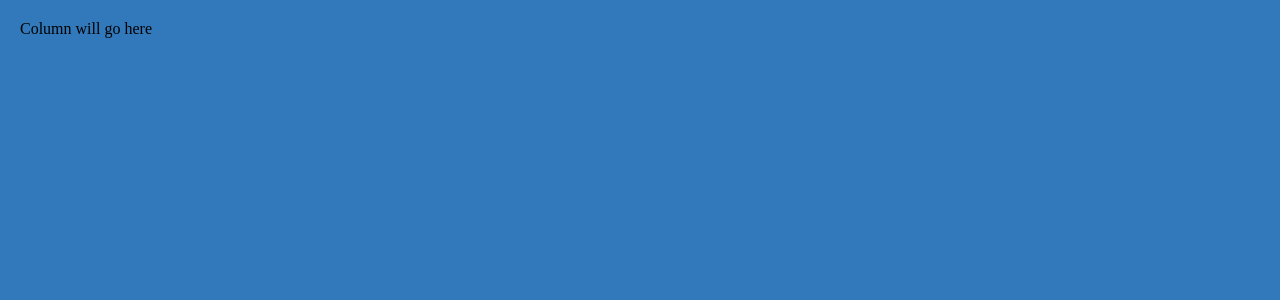
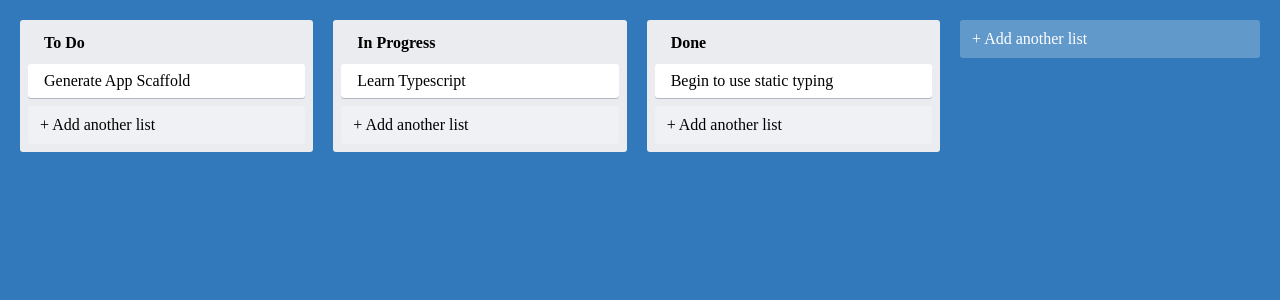
Before and after one commit to danzelito/trello-clone, a React (Create React App) app: page / in a window 1280 px wide. Shown: the top 300 px of the page. Built offline with nearby package versions, Linux system fonts and the light colour scheme.

Commit message:
Working with Components

```diff
--- a/src/App.tsx
+++ b/src/App.tsx
@@ -1,7 +1,31 @@
+import React from 'react';
 import {AppContainer} from './styles';
+import {Column} from './components/Column';
+import {Card} from './components/Card';
+import {AddNewItem} from './components/AddNewItem';
 
-function App() {
-  return <AppContainer>Column will go here</AppContainer>;
-}
+type AppProps = {
+  children?: React.ReactNode;
+};
+
+const App: React.FC<AppProps> = (props) => {
+  return (
+    <AppContainer>
+      <Column text="To Do">
+        <Card text="Generate App Scaffold" />
+      </Column>{' '}
+      <Column text="In Progress">
+        <Card text="Learn Typescript" />
+      </Column>{' '}
+      <Column text="Done">
+        <Card text="Begin to use static typing" />
+      </Column>
+      <AddNewItem
+        toggleButtonText="+ Add another list"
+        onAdd={console.log}
+      />
+    </AppContainer>
+  );
+};
 
 export {App};
--- /dev/null
+++ b/src/components/AddNewItem.tsx
@@ -0,0 +1,35 @@
+import React, {useState} from 'react';
+import {AddItemButton} from '../styles';
+import {NewItemForm} from './NewItemForm';
+
+type AddNewItemProps = {
+  onAdd(text: string): void;
+  toggleButtonText: string;
+  dark?: boolean;
+};
+
+export const AddNewItem: React.FC<AddNewItemProps> = (props) => {
+  const [showForm, setShowForm] = useState(false);
+  const {onAdd, toggleButtonText, dark} = props;
+
+  if (showForm) {
+    return (
+      <NewItemForm
+        onAdd={(text) => {
+          onAdd(text);
+          setShowForm(false);
+        }}
+      />
+    );
+  }
+  return (
+    <AddItemButton
+      dark={dark}
+      onClick={() => {
+        setShowForm(true);
+      }}
+    >
+      {toggleButtonText}
+    </AddItemButton>
+  );
+};
--- /dev/null
+++ b/src/components/Card.tsx
@@ -0,0 +1,10 @@
+import React from 'react';
+import {CardContainer} from '../styles';
+
+type CardProps = {
+  text: string;
+};
+
+export const Card: React.FC<CardProps> = ({text}) => {
+  return <CardContainer>{text}</CardContainer>;
+};
--- /dev/null
+++ b/src/components/Column.tsx
@@ -0,0 +1,22 @@
+import React from 'react';
+import {ColumnContainer, ColumnTitle} from '../styles';
+import {AddNewItem} from './AddNewItem';
+
+type ColumnProps = {
+  text: string;
+  children?: React.ReactNode;
+};
+
+export const Column: React.FC<ColumnProps> = ({text, children}) => {
+  return (
+    <ColumnContainer>
+      <ColumnTitle>{text}</ColumnTitle>
+      {children}
+      <AddNewItem
+        toggleButtonText="+ Add another list"
+        onAdd={console.log}
+        dark
+      />
+    </ColumnContainer>
+  );
+};
--- /dev/null
+++ b/src/components/NewItemForm.tsx
@@ -0,0 +1,44 @@
+import React, {useState} from 'react';
+import {
+  NewItemFormContainer,
+  NewItemButton,
+  NewItemInput,
+} from '../styles';
+import {useFocus} from '../utils/useFocus';
+
+type NewItemFormProps = {
+  onAdd(text: string): void;
+};
+
+export const NewItemForm: React.FC<NewItemFormProps> = ({onAdd}) => {
+  const [text, setText] = useState('');
+  const inputRef = useFocus();
+
+  const handleAddText = (
+    event: React.KeyboardEvent<HTMLInputElement>
+  ) => {
+    if (event.key === 'Enter') {
+      onAdd(text);
+    }
+  };
+
+  return (
+    <NewItemFormContainer>
+      <NewItemInput
+        ref={inputRef}
+        value={text}
+        onChange={(e) => {
+          setText(e.target.value);
+        }}
+        onKeyPress={handleAddText}
+      />
+      <NewItemButton
+        onClick={() => {
+          onAdd(text);
+        }}
+      >
+        Create
+      </NewItemButton>
+    </NewItemFormContainer>
+  );
+};
--- a/src/index.tsx
+++ b/src/index.tsx
@@ -5,4 +5,7 @@ import {App} from './App';
 const root = ReactDOM.createRoot(
   document.getElementById('root') as HTMLElement
 );
-root.render(<App />);
+root.render(
+  <App/>
+
+);
--- a/src/styles.ts
+++ b/src/styles.ts
@@ -9,3 +9,81 @@ export const AppContainer = styled.div`
   padding: 20px;
   width: 100%;
 `;
+
+export const ColumnContainer = styled.div`
+  background-color: #ebecf0;
+  width: 300px;
+  min-height: 40px;
+  margin-right: 20px;
+  border-radius: 3px;
+  padding: 8px;
+  flex-grow: 0;
+`;
+
+export const ColumnTitle = styled.div`
+  padding: 6px 16px 12px;
+  font-weight: bold;
+`;
+
+export const CardContainer = styled.div`
+  background-color: #fff;
+  cursor: pointer;
+  margin-bottom: 0.5rem;
+  padding: 0.5rem 1rem;
+  max-width: 300px;
+  border-radius: 3px;
+  box-shadow: #091e4240 0px 1px 0px 0px;
+`;
+
+// Styles For The Button
+
+type AddItemButtonProps = {
+  dark?: boolean;
+};
+
+export const AddItemButton = styled.div<AddItemButtonProps>`
+  background-color: #ffffff3d;
+  border-radius: 3px;
+  border: none;
+  color: ${(props) => (props.dark ? '#000' : '#fff')};
+  cursor: pointer;
+  max-width: 300px;
+  padding: 10px 12px;
+  text-align: left;
+  transition: background 85ms ease-in;
+  width: 100%;
+  &:hover {
+    background-color: #ffffff52;
+  }
+`;
+
+// Styles For The Form
+
+export const NewItemFormContainer = styled.div`
+  max-width: 300px;
+  display: flex;
+  flex-direction: column;
+  width: 100%;
+  align-items: flex-start;
+`;
+
+export const NewItemButton = styled.button`
+  background-color: #5aac44;
+  border-radius: 3px;
+  border: none;
+  box-shadow: none;
+  color: #fff;
+  padding: 6px 12px;
+  text-align: center;
+  cursor:pointer;
+`;
+
+export const NewItemInput = styled.input`
+  border-radius: 3px;
+  border: none;
+  box-shadow: #091e4240 0px 1px 0px 0px;
+  margin-bottom: 0.5rem;
+  padding: 0.5rem 1rem;
+  width: 100%;
+  outline:none;
+`;
--- /dev/null
+++ b/src/utils/useFocus.ts
@@ -0,0 +1,9 @@
+import React, {useRef, useEffect} from 'react';
+
+export const useFocus = () => {
+  const ref = useRef<HTMLInputElement>(null);
+  useEffect(() => {
+    ref.current?.focus();
+  }, []);
+  return ref;
+};
```
